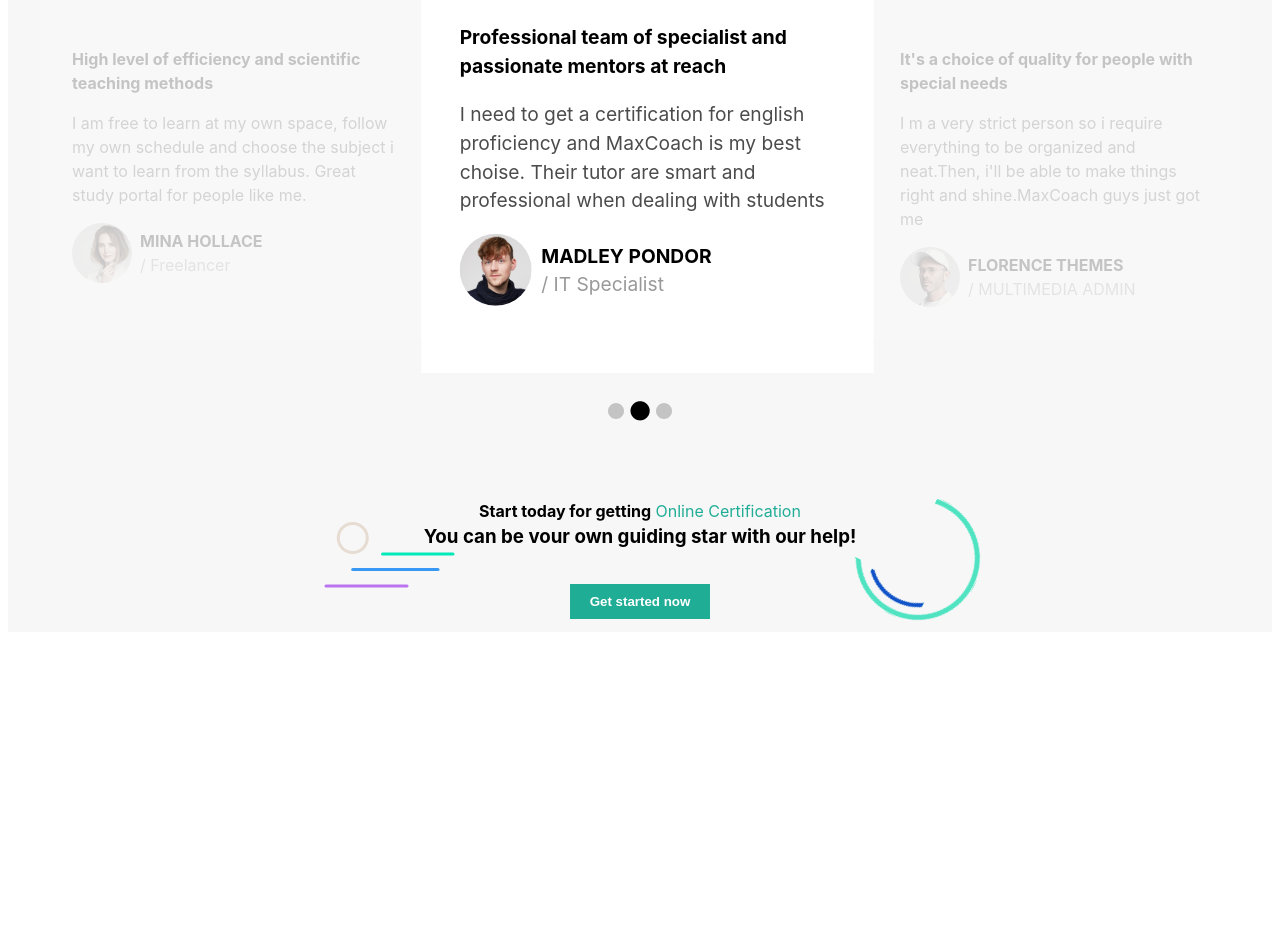
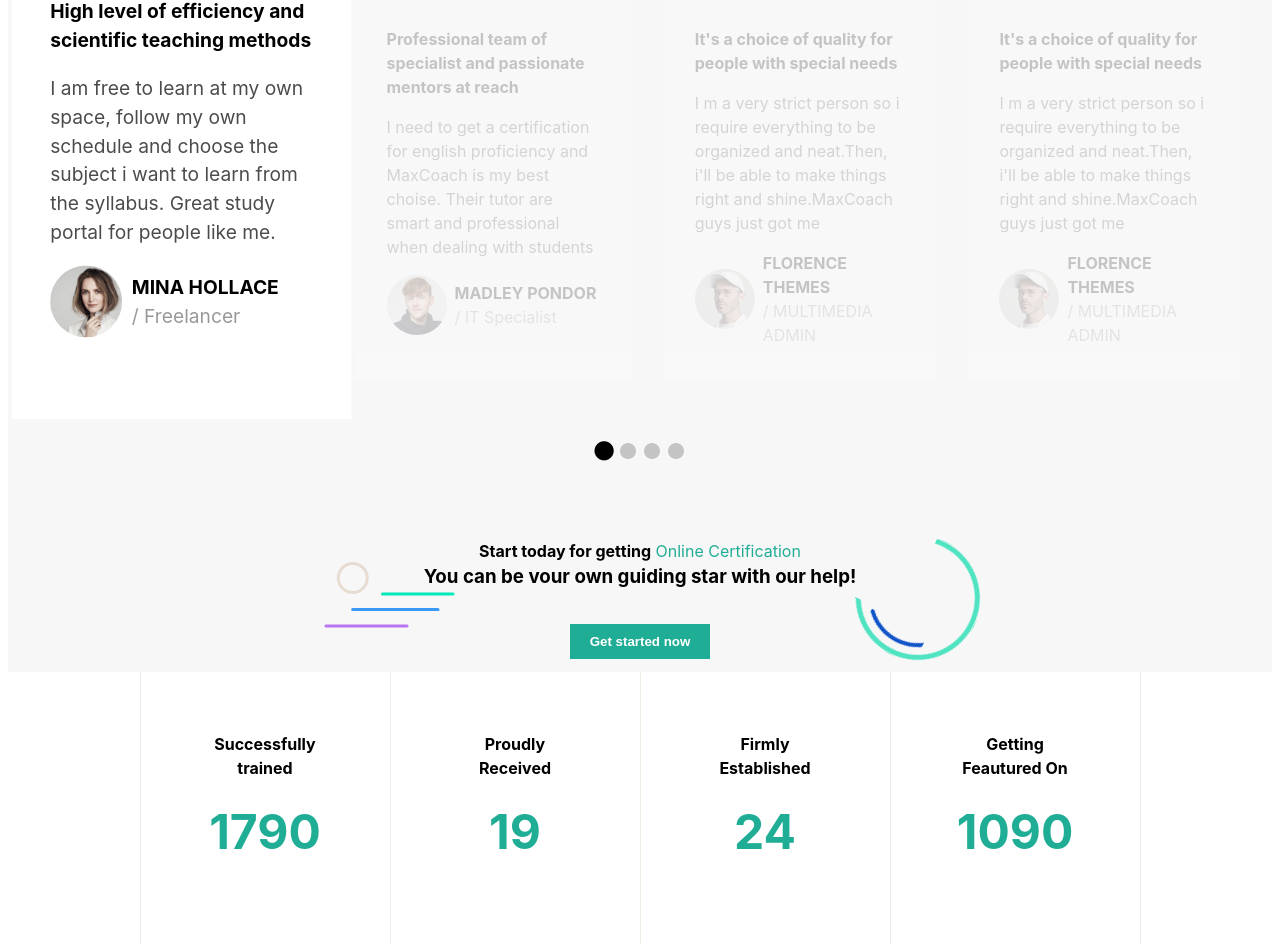
Before and after one commit to christiancamilleri/proj-html-vuejs, a Vue app: page / in a window 1280 px wide. Shown: the part 2950-3902 px from the top of the page. Before the commit the page ends 3590 px from the top, so only its background shows below. Built offline with nearby package versions, Linux system fonts and the light colour scheme.

Commit message:
feat: statistic section

```diff
--- a/src/components/AppMain.vue
+++ b/src/components/AppMain.vue
@@ -3,6 +3,7 @@ import CardItem from './CardItem.vue';
 import ProgramItem from './ProgramItem.vue';
 import CompanionItem from './CompanionItem.vue';
 import SliderCards from './SliderCards.vue';
+import StatisticsItem from './StatisticsItem.vue';
 
 import { store } from '../store.js';
 
@@ -69,6 +70,28 @@ export default {
                     description: "We provide study materials with varios formats:video, audio, slides, doc, prints,books and applications.",
                     action: "Start now"
                 },
+            ],
+            statisticItems: [
+                {
+                    title: "Successfully trained",
+                    number: "1790",
+                    student: "ENROLLED LEARNERS"
+                },
+                {
+                    title: "Proudly Received",
+                    number: "19",
+                    student: "COUNTRYWIDE AWARDS"
+                },
+                {
+                    title: "Firmly Established",
+                    number: "24",
+                    student: "LOCAL BRANCHES"
+                },
+                {
+                    title: "Getting Feautured On",
+                    number: "1090",
+                    student: "BLOG POSTS"
+                },
             ]
         }
     },
@@ -77,6 +100,7 @@ export default {
         ProgramItem,
         CompanionItem,
         SliderCards,
+        StatisticsItem,
     }
 }
 </script>
@@ -126,10 +150,18 @@ export default {
             <!-- companion section -->
             <CompanionItem></CompanionItem>
             <!-- /companion section -->
+
             <!-- slider cards section -->
             <SliderCards></SliderCards>
+            <!-- /slider cards section -->
+        </div>
+        <!-- statistic section -->
+        <div class="container statistic">
+
+            <StatisticsItem v-for="item in statisticItems" :item="item"></StatisticsItem>
 
         </div>
+        <!-- /statistic section -->
 
     </main>
 </template>
@@ -157,27 +189,6 @@ main {
             text-align: center;
             margin-top: 2em;
 
-            button {
-                padding: 20px 40px;
-
-                max-width: 60%;
-
-                margin: 1em 0;
-
-                border: none;
-
-                color: white;
-
-                border-radius: 8px;
-                background-color: #20AD96;
-
-                cursor: pointer;
-
-            }
-
-            button:hover {
-                background-color: #3F3A64;
-            }
         }
 
     }
@@ -212,6 +223,14 @@ main {
         background-color: #f7f7f7;
     }
 
+    .statistic {
+        display: flex;
+    }
+
+    .statistic:last-child {
+        border-right: 1px solid #f1ebe5;
+        ;
+    }
 
 }
 </style>
--- a/src/components/SliderCards.vue
+++ b/src/components/SliderCards.vue
@@ -5,7 +5,7 @@ export default {
     data() {
         return {
             store,
-            activeIndex: 1,
+            activeIndex: 0,
             cards: [
                 {
                     title: "High level of efficiency and scientific teaching methods",
@@ -28,6 +28,13 @@ export default {
                     name: "FLORENCE THEMES",
                     work: "/ MULTIMEDIA ADMIN"
                 },
+                {
+                    title: "It's a choice of quality for people with special needs",
+                    description: "I m a very strict person so i require everything to be organized and neat.Then, i'll be able to make things right and shine.MaxCoach guys just got me",
+                    img: "testimonial-avata-03.jpg",
+                    name: "FLORENCE THEMES",
+                    work: "/ MULTIMEDIA ADMIN"
+                },
 
             ]
         }
@@ -35,6 +42,11 @@ export default {
     methods: {
         ChangeSlide(index) {
             this.activeIndex = index
+
+            // document.querySelector(".card").scrollBy({
+            //     left: 600,
+            //     behavior: "smooth"
+            // })
         }
     }
 }
@@ -56,7 +68,7 @@ export default {
     <div id="card-container">
         <transition-group>
 
-            <div id="card" v-for="(card, index) in cards" :key="index"
+            <div class="card" v-for="(card, index) in cards" :key="index"
                 :class="this.activeIndex == index ? `active` : `inactive`" @click="ChangeSlide(index)">
                 <p id="title">
                     <b>{{ card.title }}</b>
@@ -139,10 +151,7 @@ export default {
 
     background-color: #f7f7f7;
 
-
-
-    #card {
-        width: calc(100% / 3 - 2em / 3 - 2);
+    .card {
 
         padding: 2em;
 
@@ -229,23 +238,7 @@ export default {
         margin-top: 0;
     }
 
-    button {
-        padding: 10px 20px;
 
-        max-width: 60%;
-
-        margin: 1em 0;
-
-        border: none;
-
-        color: white;
-        background-color: #20AD96;
-    }
-
-    button:hover {
-        background-color: #3F3A64;
-        cursor: pointer;
-    }
 
     #path1 {
         position: absolute;
--- /dev/null
+++ b/src/components/StatisticsItem.vue
@@ -0,0 +1,55 @@
+<script>
+import { store } from '../store.js'
+
+export default {
+    data() {
+        return {
+            store,
+        }
+    },
+    props: {
+        item: Object,
+    }
+}
+</script>
+
+<template>
+    <div class="item">
+        <b>{{ item.title }}</b>
+
+        <span>
+            <b>{{ item.number }}</b>
+        </span>
+        <small>
+            {{ item.students }}
+        </small>
+    </div>
+</template>
+
+<style lang="scss" scoped>
+.item {
+    width: calc(100% / 4);
+
+
+    border-left: 1px solid #f1ebe5;
+
+    padding: 60px;
+
+    display: flex;
+    flex-direction: column;
+    align-items: center;
+    gap: 1em;
+
+    text-align: center;
+
+    span {
+        font-size: 3em;
+        color: #20AD96;
+    }
+
+    small {
+        opacity: .4;
+    }
+
+}
+</style>
--- a/src/components/jumbo.vue
+++ b/src/components/jumbo.vue
@@ -67,24 +67,6 @@ export default {
 
         display: flex;
         flex-direction: column;
-
-        button {
-            padding: 10px 20px;
-
-            max-width: 60%;
-
-            margin: 1em 0;
-
-            border: none;
-
-            color: white;
-            background-color: #20AD96;
-        }
-
-        button:hover {
-            background-color: #3F3A64;
-            cursor: pointer;
-        }
 
         a {
             color: #20AD96;
--- a/src/style.scss
+++ b/src/style.scss
@@ -31,3 +31,21 @@ a {
   cursor: pointer;
   scale: 1.2;
 }
+
+button {
+  padding: 10px 20px;
+
+  max-width: 60%;
+
+  margin: 1em 0;
+
+  border: none;
+
+  color: white;
+  background-color: #20AD96;
+}
+
+button:hover {
+  background-color: #3F3A64;
+  cursor: pointer;
+}
```
